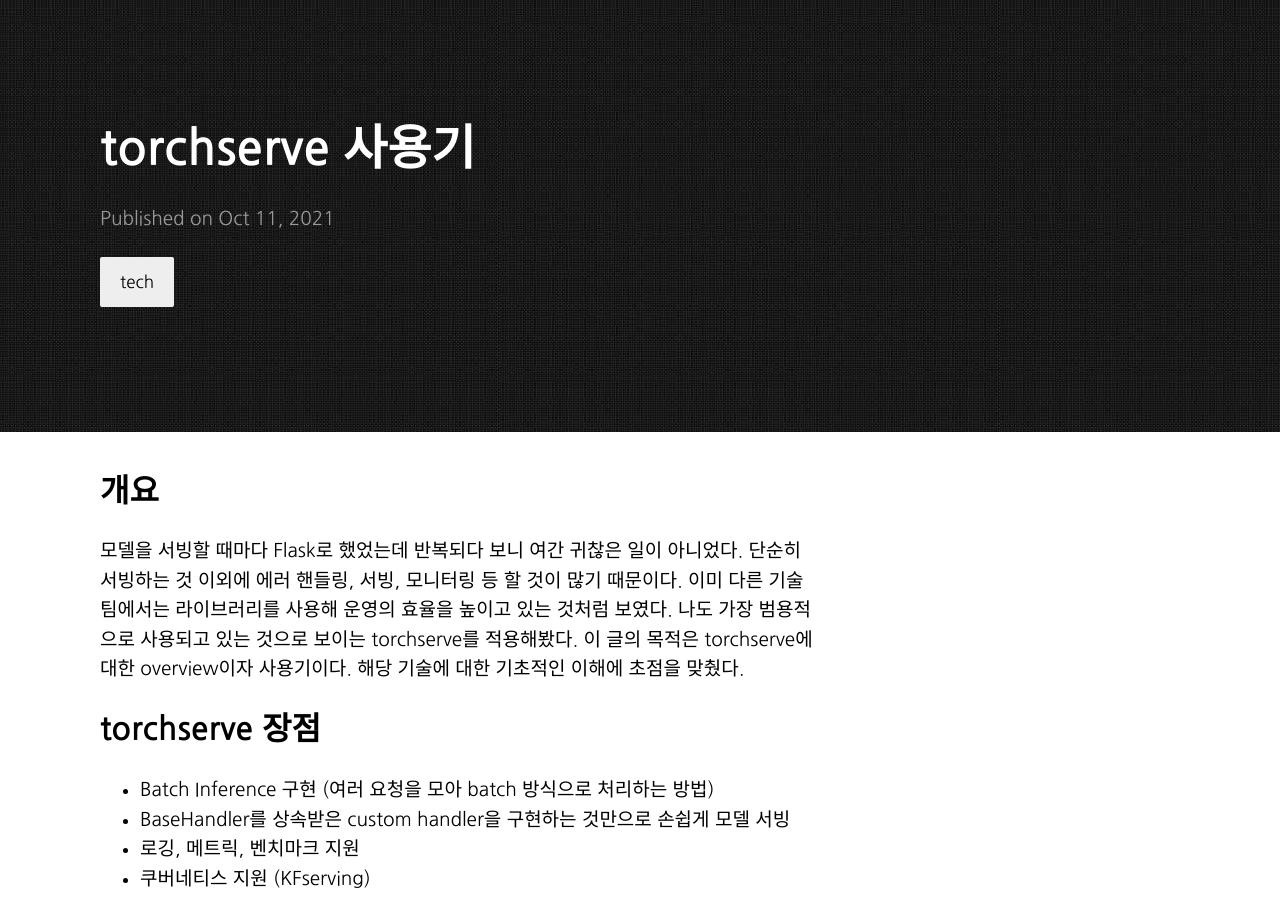
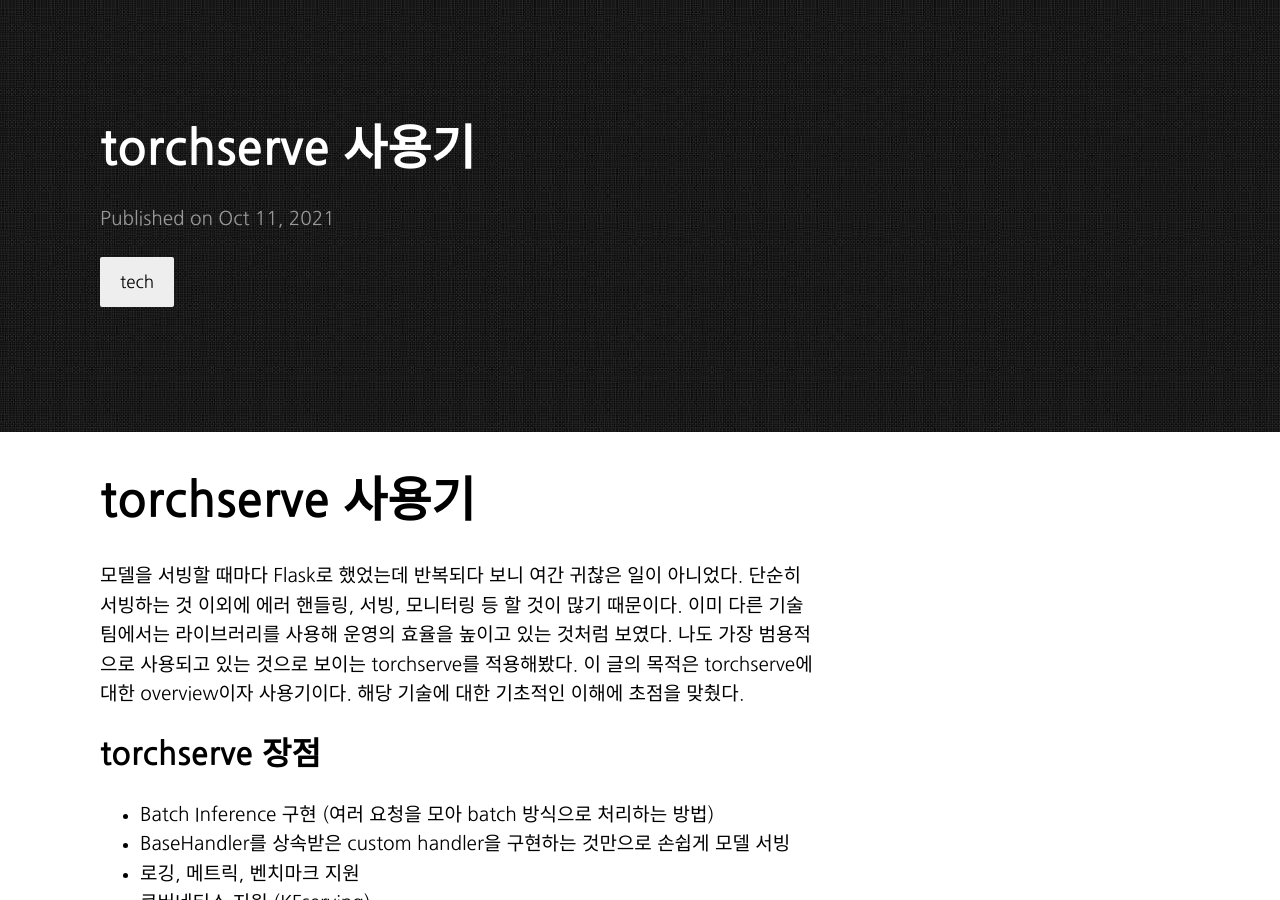
Before and after one commit to skydice/skydice.github.io, a Jekyll site: the page built from _posts/2021-10-11-torchserve-사용기.markdown, in a window 1280 px wide and 900 px high. Built offline with Jekyll 4.4.1, drawn with Linux system fonts in a browser that asks for light colours.

Commit message:
Update 2021-10-11-torchserve-사용기.markdown

```diff
--- a/_posts/2021-10-11-torchserve-사용기.markdown
+++ b/_posts/2021-10-11-torchserve-사용기.markdown
@@ -4,7 +4,7 @@ title:  "torchserve 사용기"
 date:   2021-10-11 18:00:00 +0900
 categories: tech
 ---
-## 개요
+# torchserve 사용기
 모델을 서빙할 때마다 Flask로 했었는데 반복되다 보니 여간 귀찮은 일이 아니었다. 단순히 서빙하는 것 이외에 에러 핸들링, 서빙, 모니터링 등 할 것이 많기 때문이다. 이미 다른 기술 팀에서는 라이브러리를 사용해 운영의 효율을 높이고 있는 것처럼 보였다. 나도 가장 범용적으로 사용되고 있는 것으로 보이는 torchserve를 적용해봤다.
 이 글의 목적은 torchserve에 대한 overview이자 사용기이다. 해당 기술에 대한 기초적인 이해에 초점을 맞췄다.
 ## torchserve 장점
```
